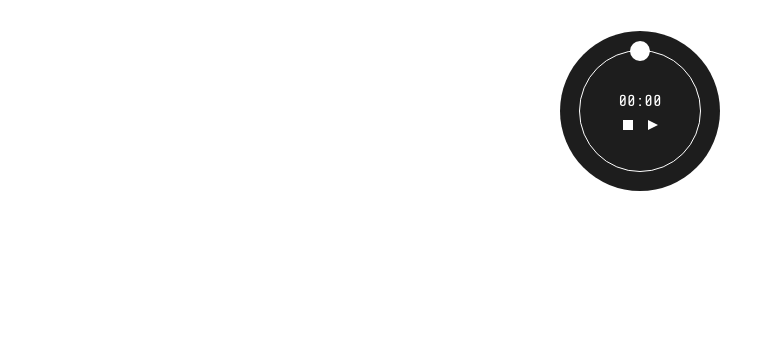
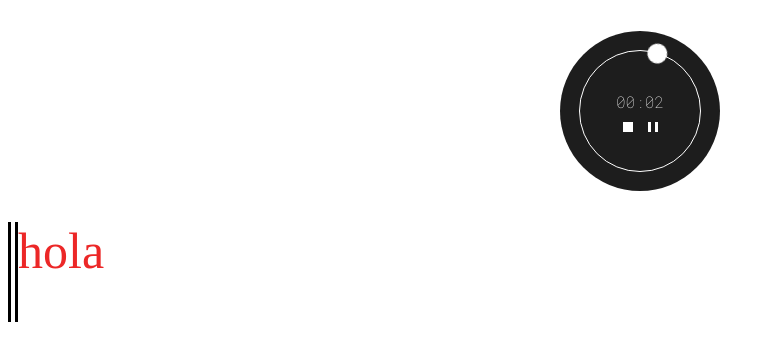
Before and after one commit to otakurux/N_proyect, a plain HTML site: page N_reloj/index.html in a window 1280 px wide. Both pictures are taken after a click on the element 652 px from the left and 125 px from the top of the page. Shown: the whole page, without its empty margins (0-775 px from the left). Drawn offline with nearby package versions, Linux system fonts and the light colour scheme.

Commit message:
N COMMIT add javascrip

```diff
--- a/N_reloj/index.html
+++ b/N_reloj/index.html
@@ -2,11 +2,12 @@
 <html lang="en">
 <head>
     <meta charset="UTF-8">
+    <meta http-equiv="X-UA-Compatible" content="IE=edge">
     <meta name="viewport" content="width=device-width, initial-scale=1.0">
-    <link rel="stylesheet" href="https://fonts.googleapis.com/css?family=Share+Tech+Mono&displey=swap">
-    <link rel="stylesheet" href="style.css">
-    <script src="script.js"></script>
-    <title>Document</title>
+    <title>Cronometro</title>
+    <link href="https://fonts.googleapis.com/css2?family=Roboto+Mono:wght@100&display=swap" rel="stylesheet">
+    <link href="styles.css" rel="stylesheet">
+    <script src="script.js" defer></script>
 </head>
 <body>
     <main>
@@ -16,8 +17,9 @@
                 <div class="stop" onclick="stop()"></div>
                 <div id="play-pause" class="paused" onclick="playPause()"></div>
             </div>
-            <div id="seconds-sphere" class="seconds-sphere"></div>
         </div>
+        <div id="seconds-sphere" class="seconds-sphere"></div>
     </main>
+    <div class="prueba"><p>hola</p></div>
 </body>
 </html>
--- a/N_reloj/script.js
+++ b/N_reloj/script.js
@@ -0,0 +1,51 @@
+const stopwatch = document.getElementById('stopwatch');
+const playPauseButton = document.getElementById('play-pause');
+const secondsSphere = document.getElementById('seconds-sphere');
+
+let stopwatchInterval;
+let runningTime = 0;
+
+const playPause = () => {
+    const isPaused = !playPauseButton.classList.contains('running');
+    if (isPaused) {
+        playPauseButton.classList.add('running');
+        start();
+    } else {
+        playPauseButton.classList.remove('running');
+        pause();
+    }
+}
+
+const pause = () => {
+    secondsSphere.style.animationPlayState = 'paused';
+    clearInterval(stopwatchInterval);
+}
+
+const stop = () => {
+    secondsSphere.style.transform = 'rotate(-90deg) translateX(60px)';
+    secondsSphere.style.animation = 'none';
+    playPauseButton.classList.remove('running');
+    runningTime = 0;
+    clearInterval(stopwatchInterval);
+    stopwatch.textContent = '00:00';
+}
+
+const start = () => {
+    secondsSphere.style.animation = 'rotacion 60s linear infinite';
+    let startTime = Date.now() - runningTime;
+    secondsSphere.style.animationPlayState = 'running';
+    stopwatchInterval = setInterval( () => {
+        runningTime = Date.now() - startTime;
+        stopwatch.textContent = calculateTime(runningTime);
+    }, 1000)
+}
+
+const calculateTime = runningTime => {
+    const total_seconds = Math.floor(runningTime / 1000);
+    const total_minutes = Math.floor(total_seconds / 60);
+
+    const display_seconds = (total_seconds % 60).toString().padStart(2, "0");
+    const display_minutes = total_minutes.toString().padStart(2, "0");
+
+    return `${display_minutes}:${display_seconds}`
+}
--- a/N_reloj/style.css
+++ b/N_reloj/styles.css
@@ -1,5 +1,5 @@
 main {
-    font-family: 'Share Tech Mono', monospace;
+    font-family: 'Roboto Mono', monospace;
     position: relative;
 }
 
@@ -7,8 +7,8 @@ main {
     border-radius: 50%;
     width: 120px;
     height: 120px;
-    border: 1px solid #ffffff;
-    color: #ffffff;
+    border: 1px solid #fff;
+    color: #fff;
     margin: 50px auto;
     display: flex;
     justify-content: center;
@@ -24,7 +24,7 @@ main {
     width: 160px;
     height: 160px;
     left: calc(50% - 80px);
-    top: calc(50% - 80PX);
+    top: calc(50% - 80px);
     background-color: #1d1d1d;
 }
 
@@ -32,18 +32,17 @@ main {
     width: 20px;
     height: 20px;
     border-radius: 50%;
-    background-color: #ffffff;
+    background-color: #fff;
     position: absolute;
     left: calc(50% - 10px);
     top: calc(50% - 10px);
-    animation: rotacion;
     animation: rotacion 60s linear infinite;
     animation-play-state: paused;
 }
 
 @keyframes rotacion {
-    from    { transform: rotate(-90deg) translateX(60px);}
-    to      { transform: rotate(270deg) translateX(60px);}
+	from { 	transform: rotate(-90deg) translateX(60px); }
+	to   {  transform: rotate(270deg) translateX(60px); }
 }
 
 .buttons {
@@ -57,9 +56,9 @@ main {
     cursor: pointer;
     box-sizing: border-box;
     margin-left: 15px;
-    border-color: transparent transparent transparent #ffffff;
-    transition:  100ms all ease;
-    will-change: border-whith;
+    border-color: transparent transparent transparent #fff;
+    transition: 100ms all ease;
+    will-change: border-width;
     border-style: solid;
 }
 
@@ -69,8 +68,20 @@ main {
 }
 
 .stop {
-    background-color: #ffffff;
+    background-color: #fff;
     height: 10px;
     width: 10px;
     cursor: pointer;
 }
+
+.prueba {
+    font-size: 50px;
+    color: #ec2727;
+    height: 100px;
+    border-style: double;
+    border-width: 0 0 0 10px;
+    cursor: pointer;
+    box-sizing: border-box;
+    border-color: transparent transparent transparent #000000;
+
+}
```
Also changed, not shown: N_snake/index.html (renamed from index.html), N_snake/script.js (renamed from script.js), N_snake/style.css (renamed from style.css), 2 other files.
